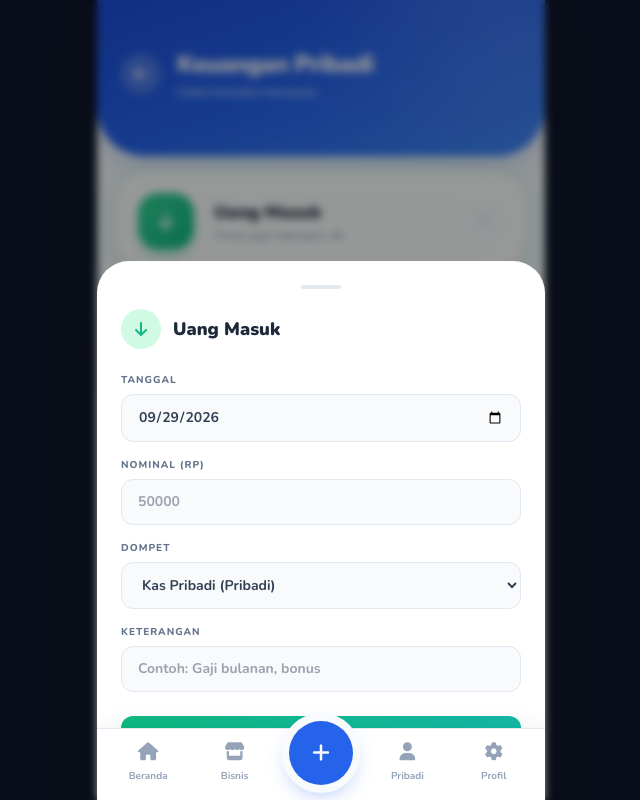
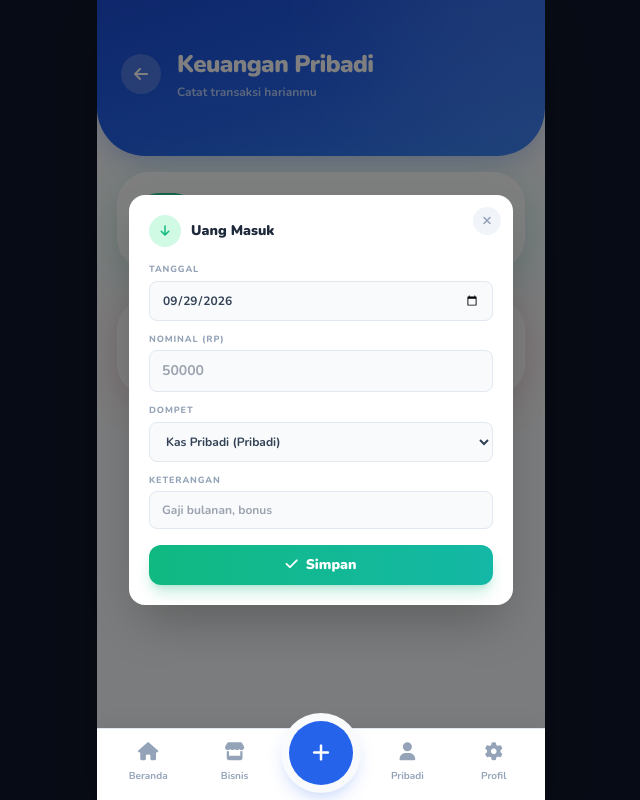
Before and after one commit to goldhunter240819-create/aula_cell, a PHP site: page /apk/transaksi_umum.php in a window 1280 px wide, after a click that opens the changed part. Shown: the whole page, without its empty margins (319-959 px from the left). Run offline with PHP 8.4, Linux system fonts and the light colour scheme; a user stored in the database is signed in; data comes from the database, SQL or seed files in the repository; some libraries are stand-ins or nearby versions.

Commit message:
Auto backup Aula Cell

```diff
--- a/apk/transaksi_umum.php
+++ b/apk/transaksi_umum.php
@@ -76,10 +76,10 @@ while($d = mysqli_fetch_assoc($q_dompet)) {
         .glass-input { background: rgba(255,255,255,0.9); border: 1px solid rgba(226, 232, 240, 0.8); backdrop-filter: blur(10px); }
         .glass-input:focus { border-color: #3b82f6; box-shadow: 0 0 0 4px rgba(59, 130, 246, 0.1); }
 
-        .modal-enter { animation: slideUp 0.4s cubic-bezier(0.16, 1, 0.3, 1) forwards; }
-        @keyframes slideUp {
-            from { transform: translateY(100%); opacity: 0; }
-            to { transform: translateY(0); opacity: 1; }
+        .modal-enter { animation: popIn 0.3s cubic-bezier(0.34, 1.56, 0.64, 1) forwards; }
+        @keyframes popIn {
+            from { transform: scale(0.9); opacity: 0; }
+            to { transform: scale(1); opacity: 1; }
         }
     </style>
 </head>
@@ -159,76 +159,76 @@ while($d = mysqli_fetch_assoc($q_dompet)) {
         </div>
 
         <!-- Modal Pemasukan -->
-        <div id="modalPemasukan" class="fixed inset-0 z-50 flex items-end justify-center" style="display:none;">
-            <div class="absolute inset-0 bg-black/40 backdrop-blur-sm" onclick="closeModal('modalPemasukan')"></div>
-            <div class="relative w-full max-w-[28rem] bg-white rounded-t-[2rem] p-6 pb-8 modal-enter">
-                <div class="w-10 h-1 bg-slate-200 rounded-full mx-auto mb-5"></div>
-                <div class="flex items-center gap-3 mb-6">
-                    <div class="w-10 h-10 bg-emerald-100 rounded-full flex items-center justify-center">
-                        <i class="fa-solid fa-arrow-down text-emerald-500"></i>
+        <div id="modalPemasukan" class="fixed inset-0 z-50 flex items-center justify-center px-5" style="display:none;">
+            <div class="absolute inset-0 bg-black/50" onclick="closeModal('modalPemasukan')"></div>
+            <div class="relative w-full max-w-[24rem] bg-white rounded-2xl p-5 modal-enter shadow-2xl">
+                <button onclick="closeModal('modalPemasukan')" class="absolute top-3 right-3 w-7 h-7 rounded-full bg-slate-100 flex items-center justify-center text-slate-400 text-xs"><i class="fa-solid fa-xmark"></i></button>
+                <div class="flex items-center gap-2.5 mb-4">
+                    <div class="w-8 h-8 bg-emerald-100 rounded-full flex items-center justify-center">
+                        <i class="fa-solid fa-arrow-down text-emerald-500 text-xs"></i>
                     </div>
-                    <h3 class="text-lg font-black text-slate-800">Uang Masuk</h3>
+                    <h3 class="text-sm font-black text-slate-800">Uang Masuk</h3>
                 </div>
-                <form action="" method="POST" class="flex flex-col gap-4">
+                <form action="" method="POST" class="flex flex-col gap-3">
                     <input type="hidden" name="jenis" value="Pemasukan">
                     <div>
-                        <label class="block text-[10px] font-extrabold text-slate-500 uppercase tracking-widest mb-1.5">Tanggal</label>
-                        <input type="date" name="tanggal" required value="<?= date('Y-m-d') ?>" class="w-full px-4 py-3 bg-slate-50 border border-slate-200 rounded-xl text-sm font-bold focus:outline-none focus:ring-2 focus:ring-emerald-500/20 focus:border-emerald-500 transition-all">
+                        <label class="block text-[9px] font-extrabold text-slate-400 uppercase tracking-widest mb-1">Tanggal</label>
+                        <input type="date" name="tanggal" required value="<?= date('Y-m-d') ?>" class="w-full px-3 py-2.5 bg-slate-50 border border-slate-200 rounded-lg text-xs font-bold focus:outline-none focus:ring-2 focus:ring-emerald-500/20 focus:border-emerald-500">
                     </div>
                     <div>
-                        <label class="block text-[10px] font-extrabold text-slate-500 uppercase tracking-widest mb-1.5">Nominal (Rp)</label>
-                        <input type="number" name="nominal" required placeholder="50000" class="w-full px-4 py-3 bg-slate-50 border border-slate-200 rounded-xl text-sm font-bold focus:outline-none focus:ring-2 focus:ring-emerald-500/20 focus:border-emerald-500 transition-all text-lg">
+                        <label class="block text-[9px] font-extrabold text-slate-400 uppercase tracking-widest mb-1">Nominal (Rp)</label>
+                        <input type="number" name="nominal" required placeholder="50000" class="w-full px-3 py-2.5 bg-slate-50 border border-slate-200 rounded-lg text-sm font-bold focus:outline-none focus:ring-2 focus:ring-emerald-500/20 focus:border-emerald-500">
                     </div>
                     <div>
-                        <label class="block text-[10px] font-extrabold text-slate-500 uppercase tracking-widest mb-1.5">Dompet</label>
-                        <select name="id_dompet" required class="w-full px-4 py-3 bg-slate-50 border border-slate-200 rounded-xl text-sm font-bold focus:outline-none focus:ring-2 focus:ring-emerald-500/20 focus:border-emerald-500 transition-all">
+                        <label class="block text-[9px] font-extrabold text-slate-400 uppercase tracking-widest mb-1">Dompet</label>
+                        <select name="id_dompet" required class="w-full px-3 py-2.5 bg-slate-50 border border-slate-200 rounded-lg text-xs font-bold focus:outline-none focus:ring-2 focus:ring-emerald-500/20 focus:border-emerald-500">
                             <?= $dompet_options ?>
                         </select>
                     </div>
                     <div>
-                        <label class="block text-[10px] font-extrabold text-slate-500 uppercase tracking-widest mb-1.5">Keterangan</label>
-                        <input type="text" name="keterangan" required placeholder="Contoh: Gaji bulanan, bonus" class="w-full px-4 py-3 bg-slate-50 border border-slate-200 rounded-xl text-sm font-bold focus:outline-none focus:ring-2 focus:ring-emerald-500/20 focus:border-emerald-500 transition-all">
+                        <label class="block text-[9px] font-extrabold text-slate-400 uppercase tracking-widest mb-1">Keterangan</label>
+                        <input type="text" name="keterangan" required placeholder="Gaji bulanan, bonus" class="w-full px-3 py-2.5 bg-slate-50 border border-slate-200 rounded-lg text-xs font-bold focus:outline-none focus:ring-2 focus:ring-emerald-500/20 focus:border-emerald-500">
                     </div>
-                    <button type="submit" name="submit" class="w-full mt-2 bg-gradient-to-r from-emerald-500 to-teal-500 text-white font-black py-3.5 rounded-xl shadow-lg shadow-emerald-500/30 active:scale-95 transition-transform">
-                        <i class="fa-solid fa-check mr-1"></i> Simpan Pemasukan
+                    <button type="submit" name="submit" class="w-full mt-1 bg-gradient-to-r from-emerald-500 to-teal-500 text-white font-black py-2.5 rounded-xl shadow-lg shadow-emerald-500/25 active:scale-95 transition-transform text-sm">
+                        <i class="fa-solid fa-check mr-1"></i> Simpan
                     </button>
                 </form>
             </div>
         </div>
 
         <!-- Modal Pengeluaran -->
-        <div id="modalPengeluaran" class="fixed inset-0 z-50 flex items-end justify-center" style="display:none;">
-            <div class="absolute inset-0 bg-black/40 backdrop-blur-sm" onclick="closeModal('modalPengeluaran')"></div>
-            <div class="relative w-full max-w-[28rem] bg-white rounded-t-[2rem] p-6 pb-8 modal-enter">
-                <div class="w-10 h-1 bg-slate-200 rounded-full mx-auto mb-5"></div>
-                <div class="flex items-center gap-3 mb-6">
-                    <div class="w-10 h-10 bg-red-100 rounded-full flex items-center justify-center">
-                        <i class="fa-solid fa-arrow-up text-red-500"></i>
+        <div id="modalPengeluaran" class="fixed inset-0 z-50 flex items-center justify-center px-5" style="display:none;">
+            <div class="absolute inset-0 bg-black/50" onclick="closeModal('modalPengeluaran')"></div>
+            <div class="relative w-full max-w-[24rem] bg-white rounded-2xl p-5 modal-enter shadow-2xl">
+                <button onclick="closeModal('modalPengeluaran')" class="absolute top-3 right-3 w-7 h-7 rounded-full bg-slate-100 flex items-center justify-center text-slate-400 text-xs"><i class="fa-solid fa-xmark"></i></button>
+                <div class="flex items-center gap-2.5 mb-4">
+                    <div class="w-8 h-8 bg-red-100 rounded-full flex items-center justify-center">
+                        <i class="fa-solid fa-arrow-up text-red-500 text-xs"></i>
                     </div>
-                    <h3 class="text-lg font-black text-slate-800">Uang Keluar</h3>
+                    <h3 class="text-sm font-black text-slate-800">Uang Keluar</h3>
                 </div>
-                <form action="" method="POST" class="flex flex-col gap-4">
+                <form action="" method="POST" class="flex flex-col gap-3">
                     <input type="hidden" name="jenis" value="Pengeluaran">
                     <div>
-                        <label class="block text-[10px] font-extrabold text-slate-500 uppercase tracking-widest mb-1.5">Tanggal</label>
-                        <input type="date" name="tanggal" required value="<?= date('Y-m-d') ?>" class="w-full px-4 py-3 bg-slate-50 border border-slate-200 rounded-xl text-sm font-bold focus:outline-none focus:ring-2 focus:ring-red-500/20 focus:border-red-500 transition-all">
+                        <label class="block text-[9px] font-extrabold text-slate-400 uppercase tracking-widest mb-1">Tanggal</label>
+                        <input type="date" name="tanggal" required value="<?= date('Y-m-d') ?>" class="w-full px-3 py-2.5 bg-slate-50 border border-slate-200 rounded-lg text-xs font-bold focus:outline-none focus:ring-2 focus:ring-red-500/20 focus:border-red-500">
                     </div>
                     <div>
-                        <label class="block text-[10px] font-extrabold text-slate-500 uppercase tracking-widest mb-1.5">Nominal (Rp)</label>
-                        <input type="number" name="nominal" required placeholder="50000" class="w-full px-4 py-3 bg-slate-50 border border-slate-200 rounded-xl text-sm font-bold focus:outline-none focus:ring-2 focus:ring-red-500/20 focus:border-red-500 transition-all text-lg">
+                        <label class="block text-[9px] font-extrabold text-slate-400 uppercase tracking-widest mb-1">Nominal (Rp)</label>
+                        <input type="number" name="nominal" required placeholder="50000" class="w-full px-3 py-2.5 bg-slate-50 border border-slate-200 rounded-lg text-sm font-bold focus:outline-none focus:ring-2 focus:ring-red-500/20 focus:border-red-500">
                     </div>
                     <div>
-                        <label class="block text-[10px] font-extrabold text-slate-500 uppercase tracking-widest mb-1.5">Dompet</label>
-                        <select name="id_dompet" required class="w-full px-4 py-3 bg-slate-50 border border-slate-200 rounded-xl text-sm font-bold focus:outline-none focus:ring-2 focus:ring-red-500/20 focus:border-red-500 transition-all">
+                        <label class="block text-[9px] font-extrabold text-slate-400 uppercase tracking-widest mb-1">Dompet</label>
+                        <select name="id_dompet" required class="w-full px-3 py-2.5 bg-slate-50 border border-slate-200 rounded-lg text-xs font-bold focus:outline-none focus:ring-2 focus:ring-red-500/20 focus:border-red-500">
                             <?= $dompet_options ?>
                         </select>
                     </div>
                     <div>
-                        <label class="block text-[10px] font-extrabold text-slate-500 uppercase tracking-widest mb-1.5">Keterangan</label>
-                        <input type="text" name="keterangan" required placeholder="Contoh: Belanja, bensin, jajan" class="w-full px-4 py-3 bg-slate-50 border border-slate-200 rounded-xl text-sm font-bold focus:outline-none focus:ring-2 focus:ring-red-500/20 focus:border-red-500 transition-all">
+                        <label class="block text-[9px] font-extrabold text-slate-400 uppercase tracking-widest mb-1">Keterangan</label>
+                        <input type="text" name="keterangan" required placeholder="Belanja, bensin, jajan" class="w-full px-3 py-2.5 bg-slate-50 border border-slate-200 rounded-lg text-xs font-bold focus:outline-none focus:ring-2 focus:ring-red-500/20 focus:border-red-500">
                     </div>
-                    <button type="submit" name="submit" class="w-full mt-2 bg-gradient-to-r from-red-500 to-rose-500 text-white font-black py-3.5 rounded-xl shadow-lg shadow-red-500/30 active:scale-95 transition-transform">
-                        <i class="fa-solid fa-check mr-1"></i> Simpan Pengeluaran
+                    <button type="submit" name="submit" class="w-full mt-1 bg-gradient-to-r from-red-500 to-rose-500 text-white font-black py-2.5 rounded-xl shadow-lg shadow-red-500/25 active:scale-95 transition-transform text-sm">
+                        <i class="fa-solid fa-check mr-1"></i> Simpan
                     </button>
                 </form>
             </div>
```
Also changed, not shown: apk/transaksi_bisnis_umum.php (+42 -42 lines).
